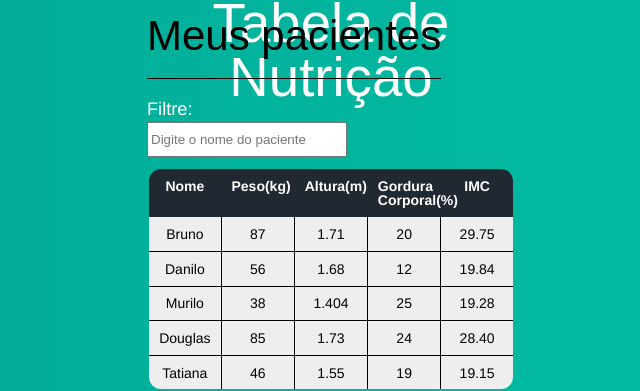
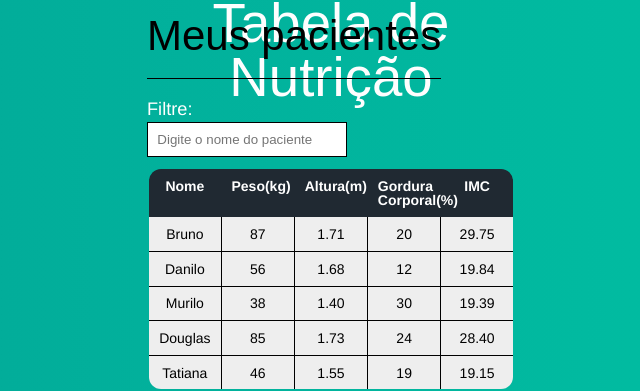
Before and after one commit to brunovini00/tabelaNutricaoResponsiva, a plain HTML site: page index.html in a window 1280 px wide. Shown: the part 76-467 px from the top of the page, 309-949 px from the left. Drawn offline with Linux system fonts and the light colour scheme.

Commit message:
adicionando classe "campo" no filtre

```diff
--- a/index.html
+++ b/index.html
@@ -19,7 +19,7 @@
 			<section class="container">
 				<h2>Meus pacientes</h2>
 				<label for="filtrar-tabela">Filtre:</label>
-				<input type="text" name="filtro" id="filtrar-tabela" placeholder="Digite o nome do paciente">
+				<input type="text" name="filtro" id="filtrar-tabela" placeholder="Digite o nome do paciente" class="campo">
 				<table>
 					<thead>
 						<tr>
@@ -50,8 +50,8 @@
 						<tr class="paciente" >
 							<td class="info-nome">Murilo</td>
 							<td class="info-peso">38</td>
-							<td class="info-altura">1.404</td>
-							<td class="info-gordura">25</td>
+							<td class="info-altura">1.40</td>
+							<td class="info-gordura">30</td>
 							<td class="info-imc">0</td>
 						</tr>
 
```
